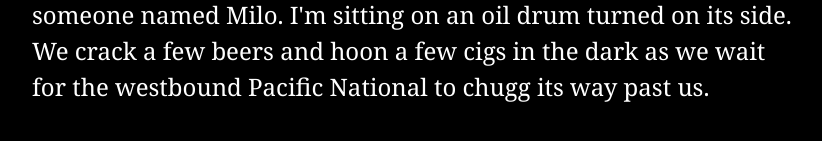
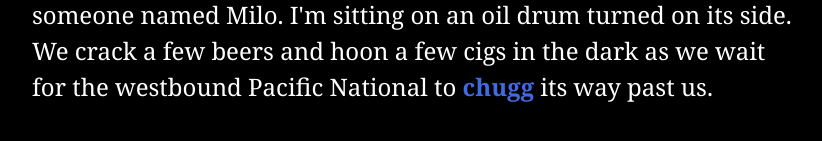
Before and after one commit to OllieSpencer/digital-writing-twine, a plain HTML site: page index.html in a window 1280 px wide. Shown: the part 139-280 px from the top of the page, without its empty margins (224-1046 px from the left). Drawn offline with Linux system fonts and the light colour scheme.

Commit message:
Add second passage

```diff
--- a/index.html
+++ b/index.html
@@ -9,7 +9,7 @@
 </head>
 <body>
 <tw-story><noscript><tw-noscript>JavaScript needs to be enabled to play Buckets.</tw-noscript></noscript></tw-story>
-<tw-storydata name="Buckets" startnode="1" creator="Twine" creator-version="2.10.0" format="Harlowe" format-version="3.3.9" ifid="FB2A78DE-2025-4717-8A99-E8C334EE5A36" options="" tags="" zoom="1" hidden><style role="stylesheet" id="twine-user-stylesheet" type="text/twine-css"></style><script role="script" id="twine-user-script" type="text/twine-javascript"></script><tw-passagedata pid="1" name="Dynon" tags="" position="600,250" size="100,100">We&#39;re out of sight in a dirty ditch by the side of the tracks. Tig is sitting on a discarded Esky with a story written on it, authored by someone named Milo. I&#39;m sitting on an oil drum turned on its side. We crack a few beers and hoon a few cigs in the dark as we wait for the westbound Pacific National to chugg its way past us.   </tw-passagedata></tw-storydata>
+<tw-storydata name="Buckets" startnode="1" creator="Twine" creator-version="2.10.0" format="Harlowe" format-version="3.3.9" ifid="FB2A78DE-2025-4717-8A99-E8C334EE5A36" options="" tags="" zoom="1" hidden><style role="stylesheet" id="twine-user-stylesheet" type="text/twine-css"></style><script role="script" id="twine-user-script" type="text/twine-javascript"></script><tw-passagedata pid="1" name="Dynon" tags="" position="600,250" size="100,100">We&#39;re out of sight in a dirty ditch by the side of the tracks. Tig is sitting on a discarded Esky with a story written on it, authored by someone named Milo. I&#39;m sitting on an oil drum turned on its side. We crack a few beers and hoon a few cigs in the dark as we wait for the westbound Pacific National to [[chugg]] its way past us.   </tw-passagedata><tw-passagedata pid="2" name="chugg" tags="" position="600,375" size="100,100">The rumble of the loco caught me surprise, the train&#39;s never on schedule so you never know when it&#39;s go time. I crept up the hill and confirmed it was out ride. We hastily fastened our bags on our backs, tossed what remained of our beers and ran at the train.</tw-passagedata></tw-storydata>
 <script title="Twine engine code" data-main="harlowe">(function(){"use strict";
 var require,define;!function(){var e={},r={};require=function(i){var n=e[i];return n&&(r[i]=n[1].apply(void 0,n[0].map(require)),e[i]=void 0),r[i]},(define=function(r,i,n){if("function"==typeof r)return r();e[r]=[i,n]}).amd=!0}();/*!
  * https://github.com/paulmillr/es6-shim
```
